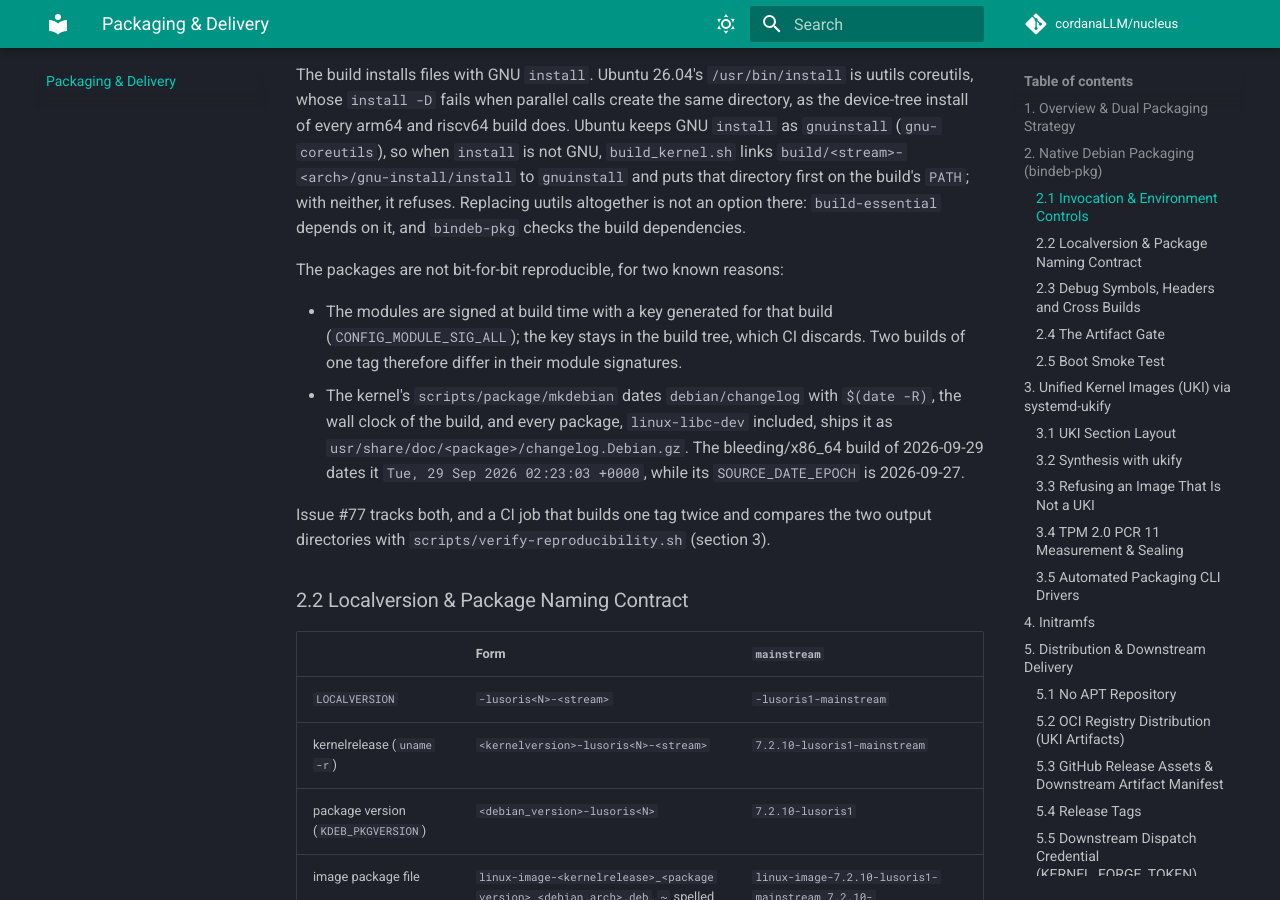
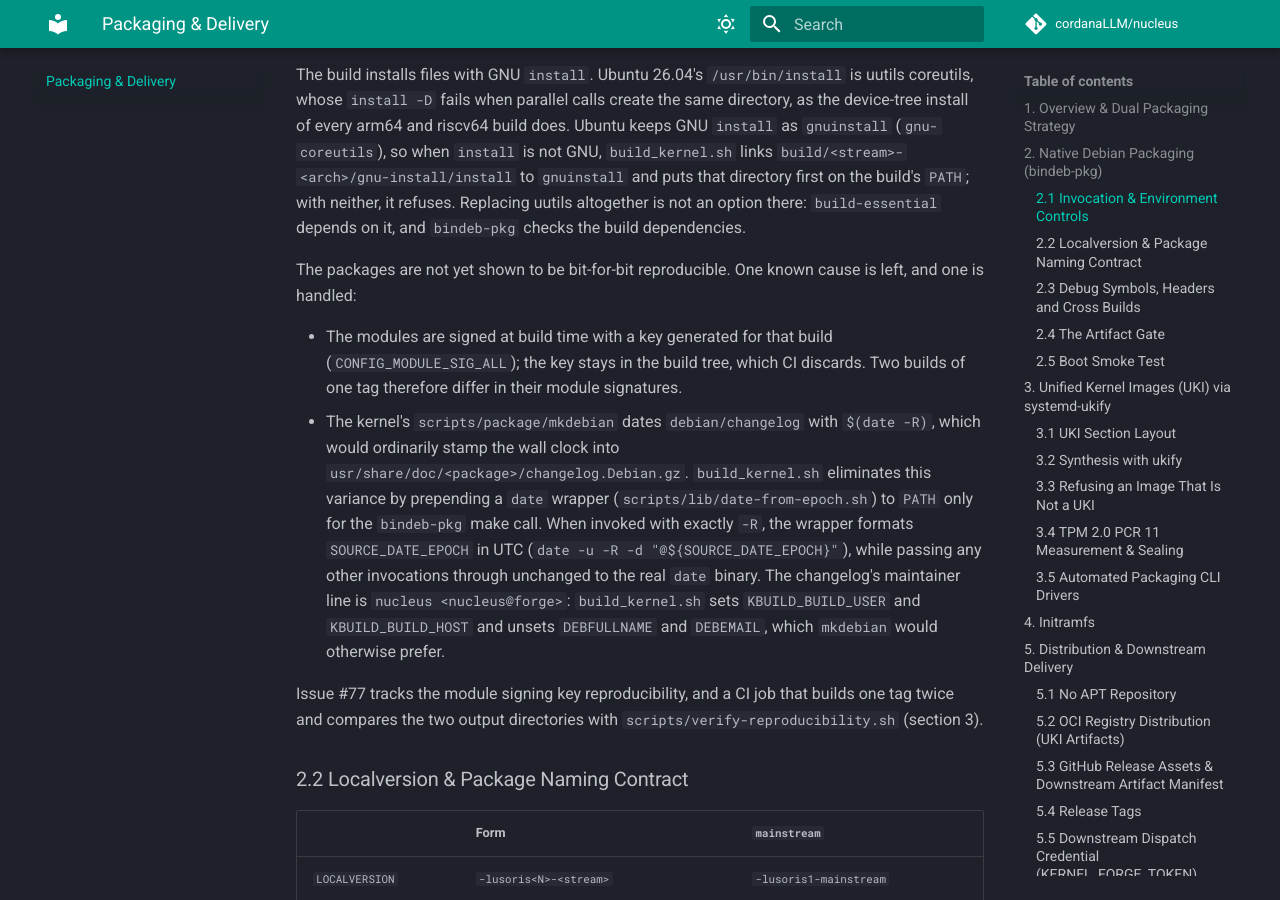
Before and after one commit to cordanaLLM/nucleus, an MkDocs documentation site: the page built from docs/packaging.md, in a window 1280 px wide and 900 px high, scrolled down 2956 px. Built offline with MkDocs 1.6.1 and Material for MkDocs 9.7.7, drawn with Linux system fonts in a browser that asks for light colours; comment, search, counter and statistics services are not loaded.

Commit message:
fix(package): date debian/changelog from SOURCE_DATE_EPOCH (#171)
scripts/package/mkdebian dates debian/changelog with a bare date -R,
and every package ships that file, so two builds of one tag differed
by the wall clock. No kernel up to 7.3-rc7 changes this.
build_kernel.sh now puts scripts/lib/date-from-epoch.sh first on the
PATH of the bindeb-pkg call as date. It answers exactly date -R from
SOURCE_DATE_EPOCH in UTC, refuses a missing or non-numeric epoch, and
passes every other call to the real date.

mkdebian also prefers DEBFULLNAME and DEBEMAIL over the pinned
KBUILD_BUILD_USER and KBUILD_BUILD_HOST for the maintainer line, so
the fixed environment unsets both.

Module signatures still differ per build; that part of #77 stays
open.

Signed-off-by: lusoris <lusoris@proton.me>

```diff
--- a/docs/packaging.md
+++ b/docs/packaging.md
@@ -115,18 +115,23 @@ of every arm64 and riscv64 build does. Ubuntu keeps GNU `install` as `gnuinstall
 build's `PATH`; with neither, it refuses. Replacing uutils altogether is not an option there:
 `build-essential` depends on it, and `bindeb-pkg` checks the build dependencies.
 
-The packages are not bit-for-bit reproducible, for two known reasons:
+The packages are not yet shown to be bit-for-bit reproducible. One known cause is left, and one is
+handled:
 
 - The modules are signed at build time with a key generated for that build
   (`CONFIG_MODULE_SIG_ALL`); the key stays in the build tree, which CI discards. Two builds of one
   tag therefore differ in their module signatures.
-- The kernel's `scripts/package/mkdebian` dates `debian/changelog` with `$(date -R)`, the wall
-  clock of the build, and every package, `linux-libc-dev` included, ships it as
-  `usr/share/doc/<package>/changelog.Debian.gz`. The bleeding/x86_64 build of 2026-09-29 dates it
-  `Tue, 29 Sep 2026 02:23:03 +0000`, while its `SOURCE_DATE_EPOCH` is 2026-09-27.
+- The kernel's `scripts/package/mkdebian` dates `debian/changelog` with `$(date -R)`, which would
+  ordinarily stamp the wall clock into `usr/share/doc/<package>/changelog.Debian.gz`. `build_kernel.sh`
+  eliminates this variance by prepending a `date` wrapper (`scripts/lib/date-from-epoch.sh`) to `PATH`
+  only for the `bindeb-pkg` make call. When invoked with exactly `-R`, the wrapper formats
+  `SOURCE_DATE_EPOCH` in UTC (`date -u -R -d "@${SOURCE_DATE_EPOCH}"`), while passing any other
+  invocations through unchanged to the real `date` binary. The changelog's maintainer line is
+  `nucleus <nucleus@forge>`: `build_kernel.sh` sets `KBUILD_BUILD_USER` and `KBUILD_BUILD_HOST` and
+  unsets `DEBFULLNAME` and `DEBEMAIL`, which `mkdebian` would otherwise prefer.
 
-Issue #77 tracks both, and a CI job that builds one tag twice and compares the two output
-directories with `scripts/verify-reproducibility.sh` (section 3).
+Issue #77 tracks the module signing key reproducibility, and a CI job that builds one tag twice and
+compares the two output directories with `scripts/verify-reproducibility.sh` (section 3).
 
 ### 2.2 Localversion & Package Naming Contract
 
```
Also changed, not shown: .codex/rules.md (+1 -1 lines), .gemini/GEMINI.md (+1 -1 lines), AGENTS.md (+1 -1 lines), AGENTS.readonly.md (+1 -1 lines), CLAUDE.md (+1 -1 lines), .github/copilot-instructions.md, 5 other files.
